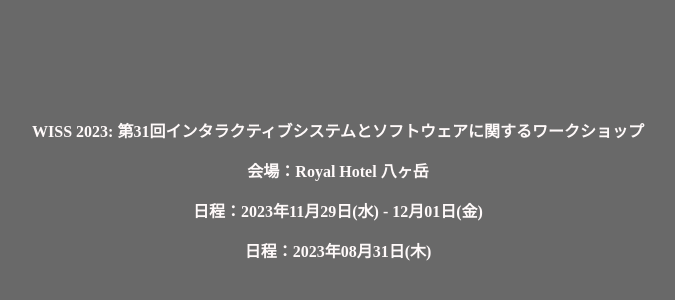
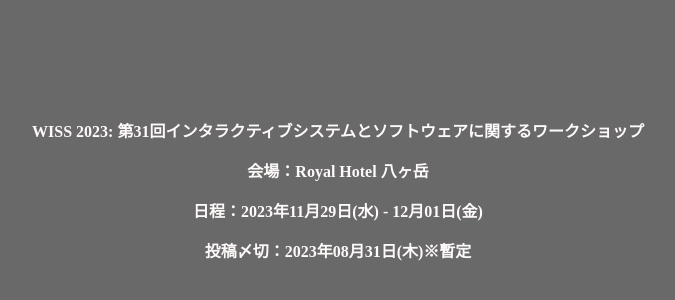
Before and after one commit to WISSOrg/web2023, a plain HTML site: page index.html in a window 1280 px wide. Shown: the part 210-510 px from the top of the page, without its empty margins (302-977 px from the left). Drawn offline with Linux system fonts and the light colour scheme.

Commit message:
update index page

```diff
--- a/index.html
+++ b/index.html
@@ -30,7 +30,7 @@ body {
 <p><strong>WISS 2023: 第31回インタラクティブシステムとソフトウェアに関するワークショップ</strong></p>
 <p><strong>会場：Royal Hotel 八ヶ岳</strong></p>
 <p><b>日程：2023年11月29日(水) - 12月01日(金)</b></p>
-<p><b>日程：2023年08月31日(木)</b></p>
+<p><b>投稿〆切：2023年08月31日(木)※暫定</b></p>
 </div>
 </body>
 </html>
```
